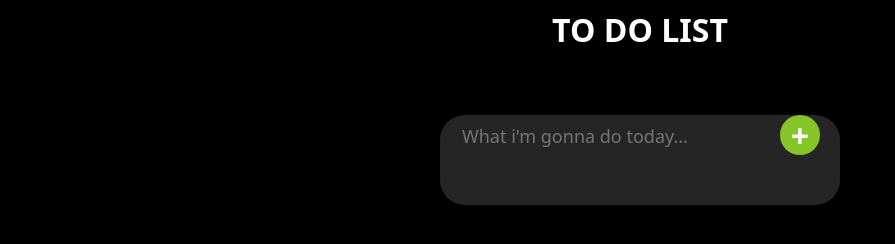
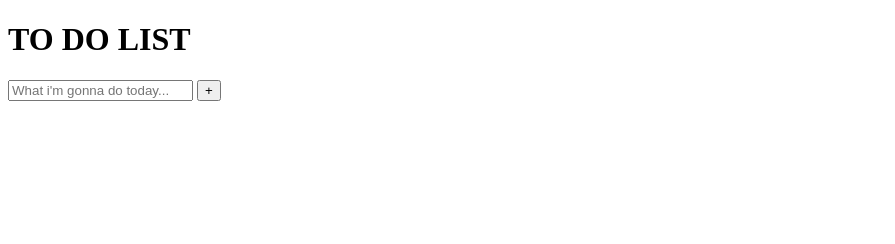
Before and after one commit to HeitorHMA/To-Do-List-Project, a plain HTML site: page index.html in a window 1280 px wide. Shown: the whole page, without its empty margins (0-895 px from the left). Drawn offline with Linux system fonts and the light colour scheme.

Commit message:
Add tasklist to html and java

```diff
--- a/index.html
+++ b/index.html
@@ -7,23 +7,15 @@
     <title>Document</title>
 </head>
 <body>
-    <div class="header">
-        TO DO LIST
-    </div>
-    <div class="main">
-    <div class="todo-container">
-        <div class="user-task">
+        <h1>TO DO LIST</h1>
+
+        <form id="myForm">
             <input type="text" id="userTask" placeholder="What i'm gonna do today...">
-            <button
-            id="submitTask"
-            class="submit-task"
-            type="button" onclick="addTask()">+</button>
-        </div>
+            <button>+</button>
+        </form>
 
-        <ul class="my-tasks" id="myTasks">
-        </ul>
-    </div>
-</div>
+        <ul class="my-tasks" id="myTasks"></ul>
+
     <script src="index.js"></script>
 </body>
 </html>
--- a/index.js
+++ b/index.js
@@ -1,14 +1,22 @@
-let userTask = document.getElementById("userTask")
-let myTasks = document.getElementById("myTasks")
+let form = document.querySelector("form")
+let myTasks = document.querySelector("#myTasks")
 
-function addTask(){
+function addTask(task){
     let li = document.createElement("li");
-    li.innerHTML = userTask.value;
+    li.innerHTML = `<input type = "checkbox"/><span>${task}</span><button>Delete</button>`;
     myTasks.appendChild(li);
-    let span = document.createElement("span")
-    span.innerHTML = "\u00d7"
-    li.appendChild(span)
 }
-document.getElementById('li').onclick = function() {
-    li.classList.toggle('active');
-}
+form.addEventListener('submit',(event)=>{
+    event.preventDefault();
+    let input = document.querySelector('#userTask');
+    let task = input.value;
+    addTask(task);
+    input.value = "";
+})
+
+myTasks.addEventListener('click', (event)=>{
+    if(event.target.tagName === "BUTTON"){
+        const listItem = event.target.parentElement;
+        myTasks.removeChild(listItem)
+    }
+})
--- a/style.css
+++ b/style.css
@@ -1,91 +1,3 @@
 *{
-    font-family: system-ui, -apple-system, BlinkMacSystemFont, 'Segoe UI', Roboto, Oxygen, Ubuntu, Cantarell, 'Open Sans', 'Helvetica Neue', sans-serif;
-    color: white;
-}
-html{
-    background-color: black;
-}
-body{
-    height: 100vh;
-    display: flex;
-    flex-direction: column;
-    gap:64px;
-}
-.header{
-    color: white;
-    display: flex;
-    align-items: center;
-    justify-content: center;
-    margin: 0;
-    font-size: 32px;
-    font-weight: bold;
-}
-.main{
-    display: flex;
-    align-items: center;
-    justify-content: center;
-}
-.todo-container{
-    border-radius: 25px;
-    border: 1px rgb(37, 37, 37);
-    width: 400px;
-    background-color: rgb(37, 37, 37);
-    flex-direction: column;
-    display: flex;
-    gap: 16px;
-}
-.user-task{
-    display: flex;
-    justify-content: space-between;
 
 }
-input{
-    color: white;
-    border-radius: 25px;
-    border: none;
-    width: 300px;
-    margin-left: 20px;
-    height: 40px;
-    background-color: rgb(37, 37, 37);
-    font-size: 18px;
-
-}
-button{
-    align-items: center;
-    justify-content:center;
-    display: flex;
-    height: 40px;
-    width: 40px;
-    border-radius: 100px;
-    border:none;
-    background-color: rgb(134, 197, 39);
-    font-size: 32px;
-    font-weight: bold;
-    margin-right: 20px;
-}
-button:hover{
-    background-color: rgb(96, 141, 28);
-}
-ul{
-    padding-left: 16px;
-    padding-right: 16px;
-}
-li{
-    display: flex;
-    justify-content: space-between;
-    padding: 0;
-}
-.mytask li span{
-    position: absolute;
-    right: 0;
-    top: 5px;
-    width: 40px;
-    height: 40px;
-    font-size: 22px;
-    color: white;
-    text-align: center;
-    line-height: 40px;
-}
-.active{
-   text-decoration:line-through;
-}
```
